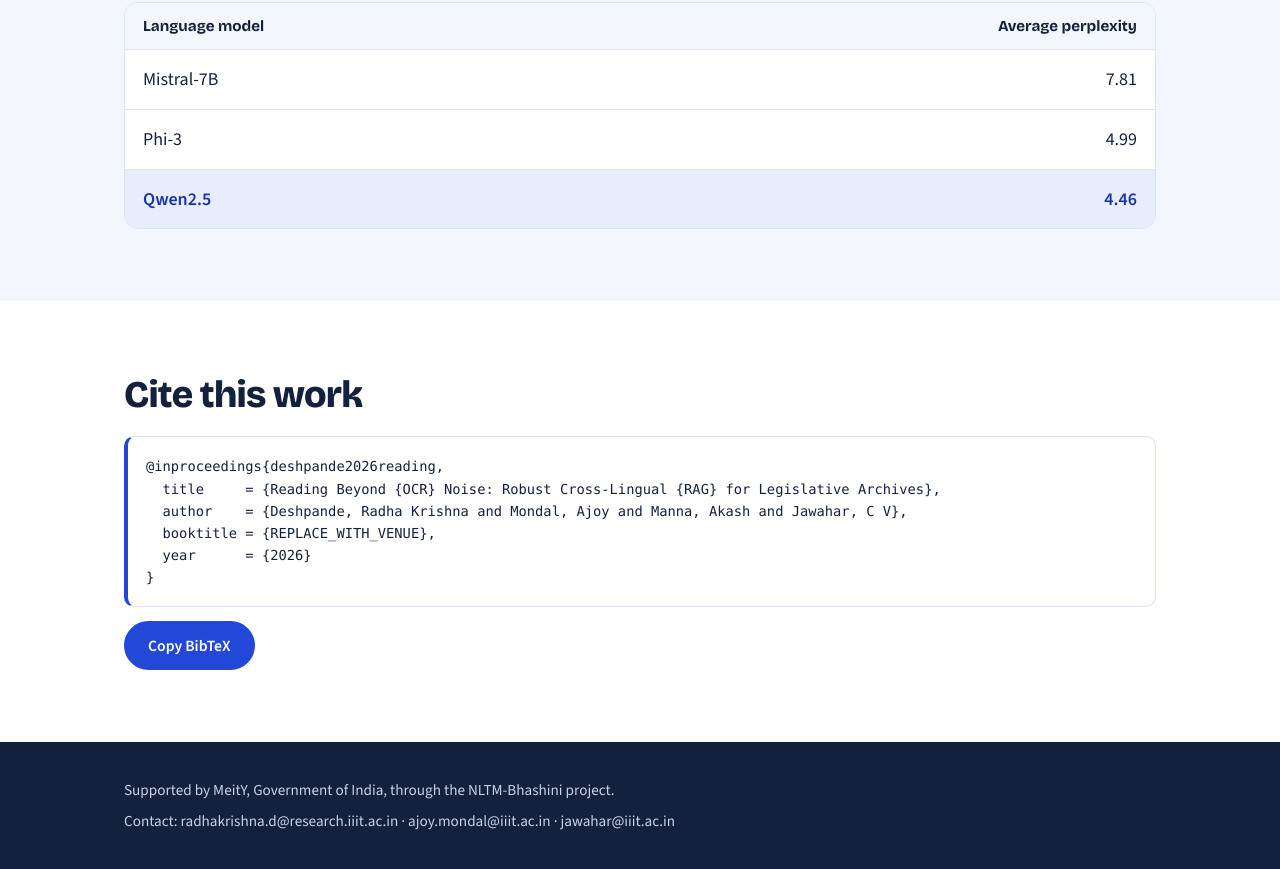
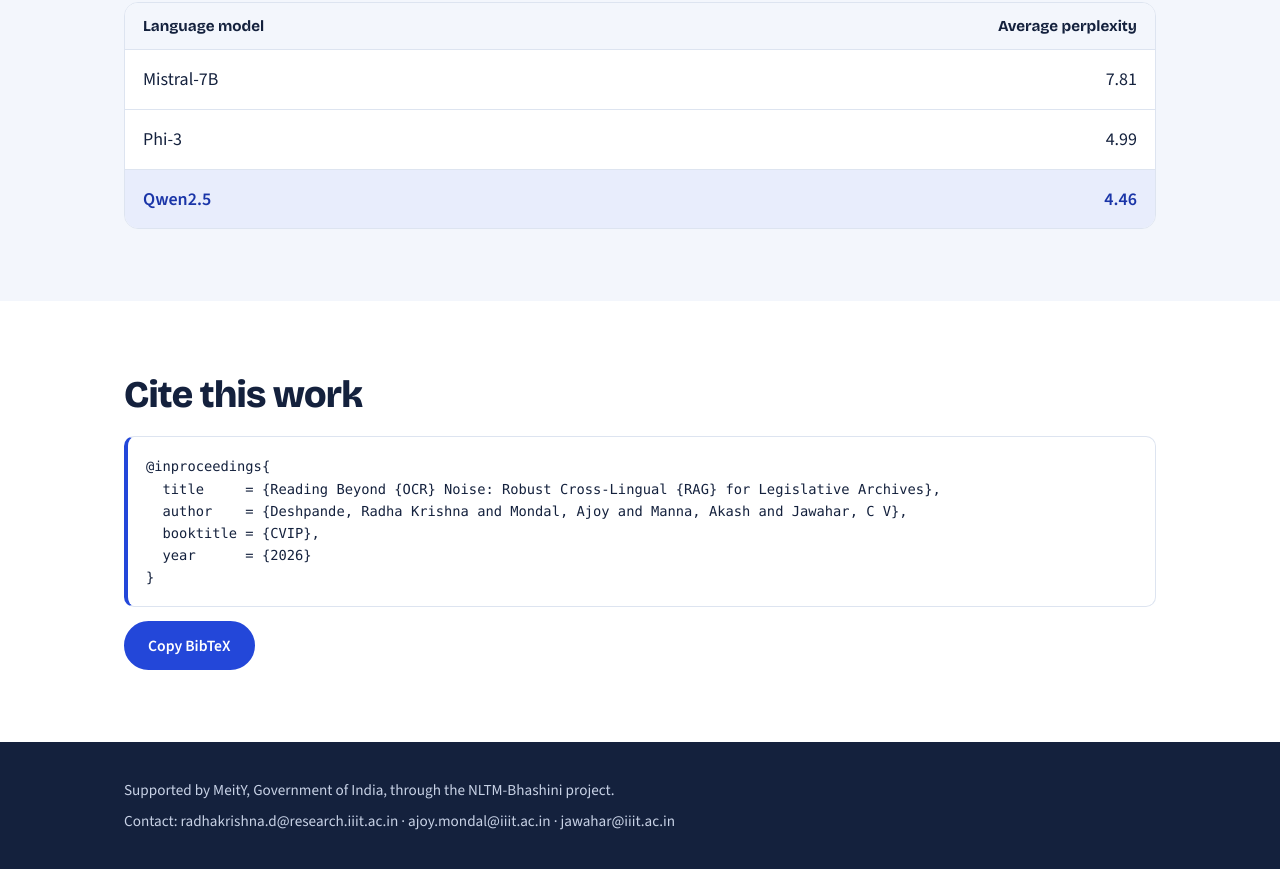
Before and after one commit to radhakrishnadeshpande/Reading-Beyond-OCR-Noise-Robust-Cross-Lingual-RAG-for-Legislative-Archives, a plain HTML site: page index.html in a window 1280 px wide. Shown: the part 4776-5645 px from the top of the page. Drawn offline with nearby package versions, Linux system fonts and the light colour scheme.

```diff
--- a/index.html
+++ b/index.html
@@ -227,10 +227,10 @@
 
 <section id="cite"><div class="wrap">
   <h2>Cite this work</h2>
-<pre id="bib">@inproceedings{deshpande2026reading,
+<pre id="bib">@inproceedings{
   title     = {Reading Beyond {OCR} Noise: Robust Cross-Lingual {RAG} for Legislative Archives},
   author    = {Deshpande, Radha Krishna and Mondal, Ajoy and Manna, Akash and Jawahar, C V},
-  booktitle = {REPLACE_WITH_VENUE},
+  booktitle = {CVIP},
   year      = {2026}
 }</pre>
   <button class="btn primary" id="copy" type="button">Copy BibTeX</button>
```
